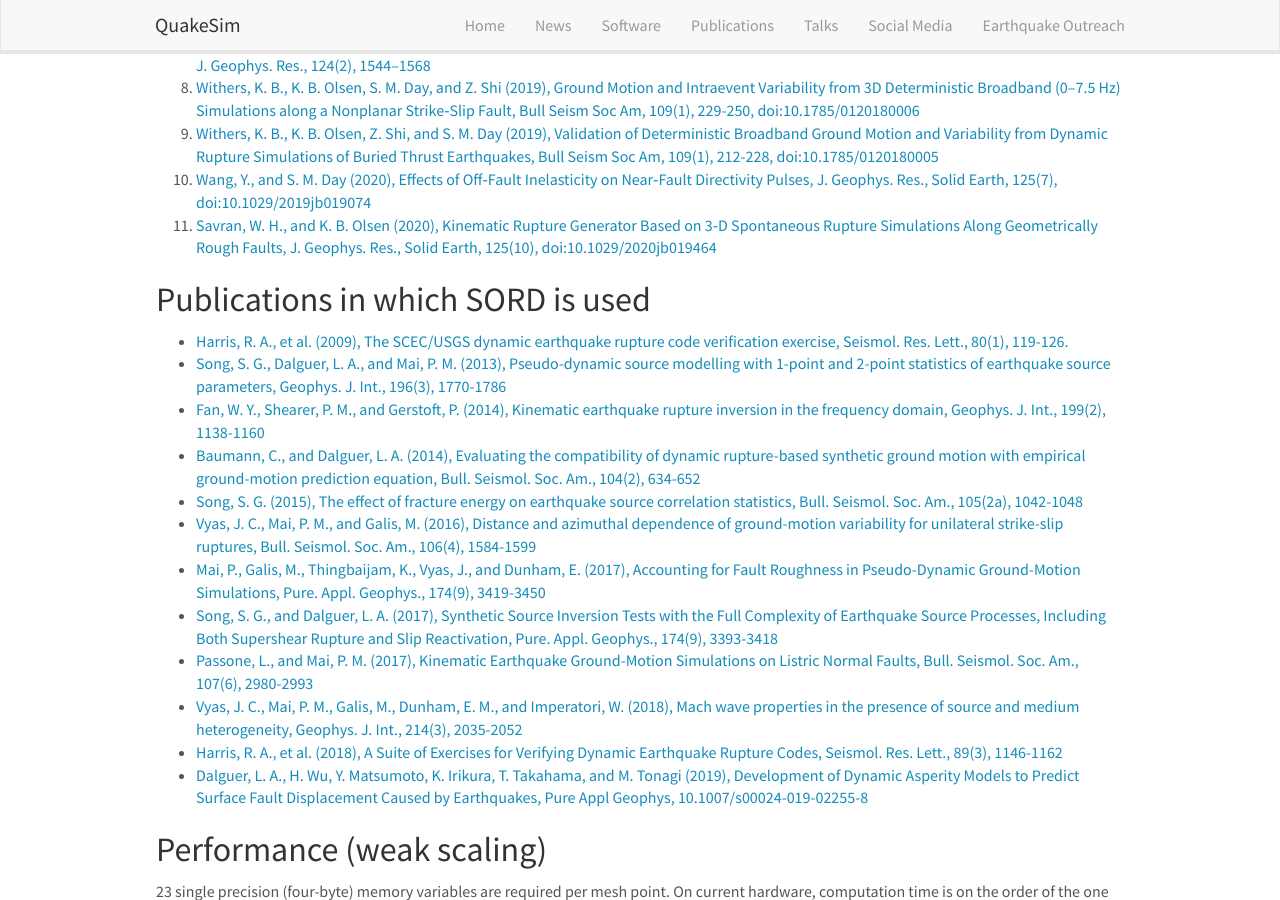
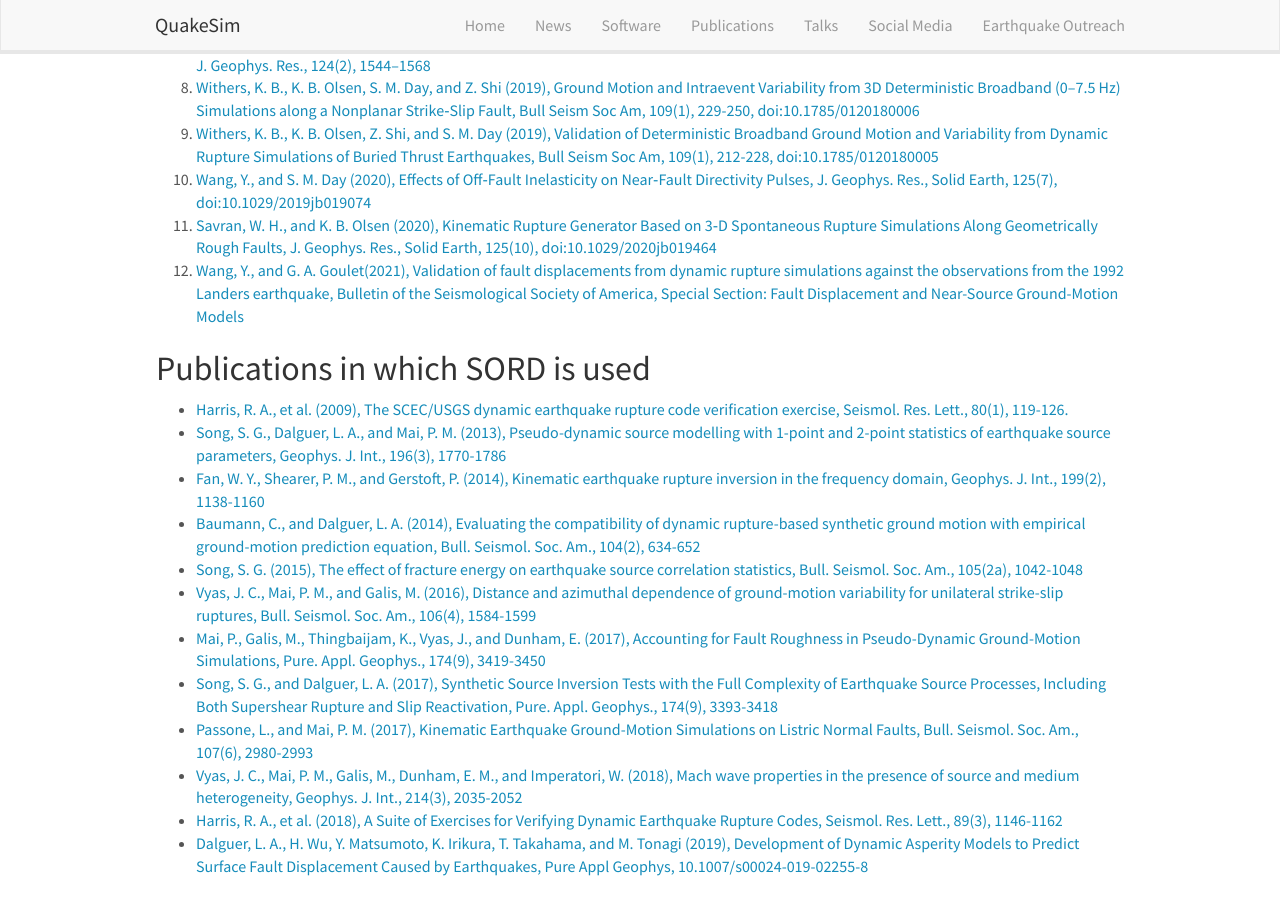
Before and after one commit to wangyf/wangyf.github.io, a Jekyll site: the page built from _pages/software.md, in a window 1280 px wide and 900 px high, scrolled down 1973 px. Built offline with Jekyll 4.4.1, drawn with Linux system fonts in a browser that asks for light colours; nearby versions of some CDN libraries.

Commit message:
Update software.md

```diff
--- a/_pages/software.md
+++ b/_pages/software.md
@@ -51,6 +51,7 @@ Since [Zheqiang Shi](https://www.scec.org/user/zheqians), [Brittany Erickson](ht
 9. [Withers, K. B., K. B. Olsen, Z. Shi, and S. M. Day (2019), Validation of Deterministic Broadband Ground Motion and Variability from Dynamic Rupture Simulations of Buried Thrust Earthquakes, Bull Seism Soc Am, 109(1), 212-228, doi:10.1785/0120180005](https://doi:10.1785/0120180005)
 10. [Wang, Y., and S. M. Day (2020), Effects of Off‐Fault Inelasticity on Near‐Fault Directivity Pulses, J. Geophys. Res., Solid Earth, 125(7), doi:10.1029/2019jb019074](https://doi.org/10.1029/2019JB019074)
 11. [Savran, W. H., and K. B. Olsen (2020), Kinematic Rupture Generator Based on 3‐D Spontaneous Rupture Simulations Along Geometrically Rough Faults, J. Geophys. Res., Solid Earth, 125(10), doi:10.1029/2020jb019464](https://doi:10.1029/2020jb019464)
+12. [Wang, Y., and G. A. Goulet(2021), Validation of fault displacements from dynamic rupture simulations against the observations from the 1992 Landers earthquake, Bulletin of the Seismological Society of America, Special Section: Fault Displacement and Near-Source Ground-Motion Models](https://doi.org/10.1785/0120210082)
 
 ## Publications in which SORD is used
 
```
